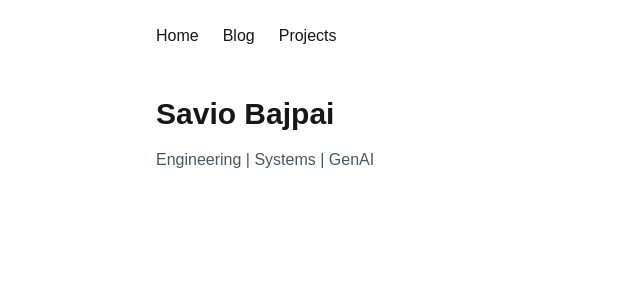
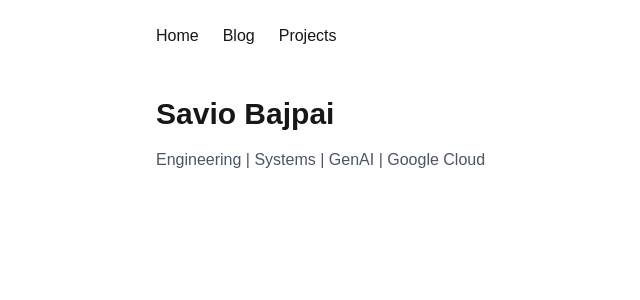
Before and after one commit to Xavio7/savio-portfolio, a Next.js app: page / in a window 1280 px wide. Shown: the top 300 px of the page, without its empty margins (172-812 px from the left). Built offline with nearby package versions, Linux system fonts and the light colour scheme.

Commit message:
install utilities for reading and parsing MDX blog files

```diff
--- a/app/layout.tsx
+++ b/app/layout.tsx
@@ -2,8 +2,8 @@ import "./globals.css";
 import Navbar from "@/components/Navbar";
 
 export const metadata = {
-  title: "Savio Engineering",
-  description: "Backend Engineer | Systems | GenAI",
+  title: "Savio Bajpai",
+  description: "Engineering | Systems | GenAI | Google Cloud",
 };
 
 export default function RootLayout({
@@ -14,6 +14,7 @@ export default function RootLayout({
   return (
     <html lang="en">
       <body className="bg-white text-gray-900">
+      {/* <body className="bg-gray-50 text-gray-900"> */}
         <Navbar />
         {children}
       </body>
--- a/app/page.tsx
+++ b/app/page.tsx
@@ -3,7 +3,7 @@ export default function Home() {
     <main className="max-w-2xl mx-auto p-6">
       <h1 className="text-3xl font-bold">Savio Bajpai</h1>
       <p className="mt-4 text-gray-600">
-        Engineering | Systems | GenAI
+        Engineering | Systems | GenAI | Google Cloud
       </p>
     </main>
   );
--- a/components/blog/test-post.mdx
+++ b/components/blog/test-post.mdx
@@ -1,3 +1,8 @@
+---
+title: "Test Blog"
+date: "2026-04-25"
+---
+
 # Test Blog
 
 This is test blog post
--- a/package.json
+++ b/package.json
@@ -12,7 +12,10 @@
     "@mdx-js/loader": "^3.1.1",
     "@mdx-js/react": "^3.1.1",
     "@next/mdx": "^16.2.4",
+    "fs": "^0.0.1-security",
+    "gray-matter": "^4.0.3",
     "next": "16.2.4",
+    "path": "^0.12.7",
     "react": "19.2.4",
     "react-dom": "19.2.4"
   },
```
Also changed, not shown: 1 other file (tests, documents, lock files or other folders).
